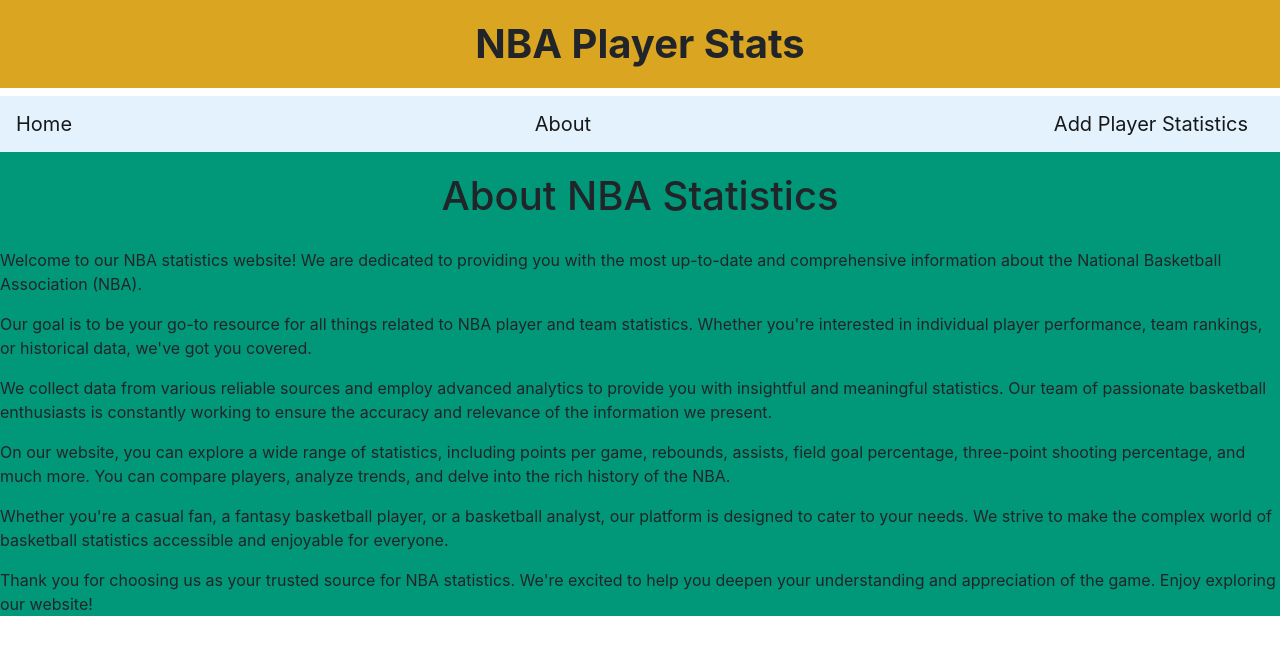
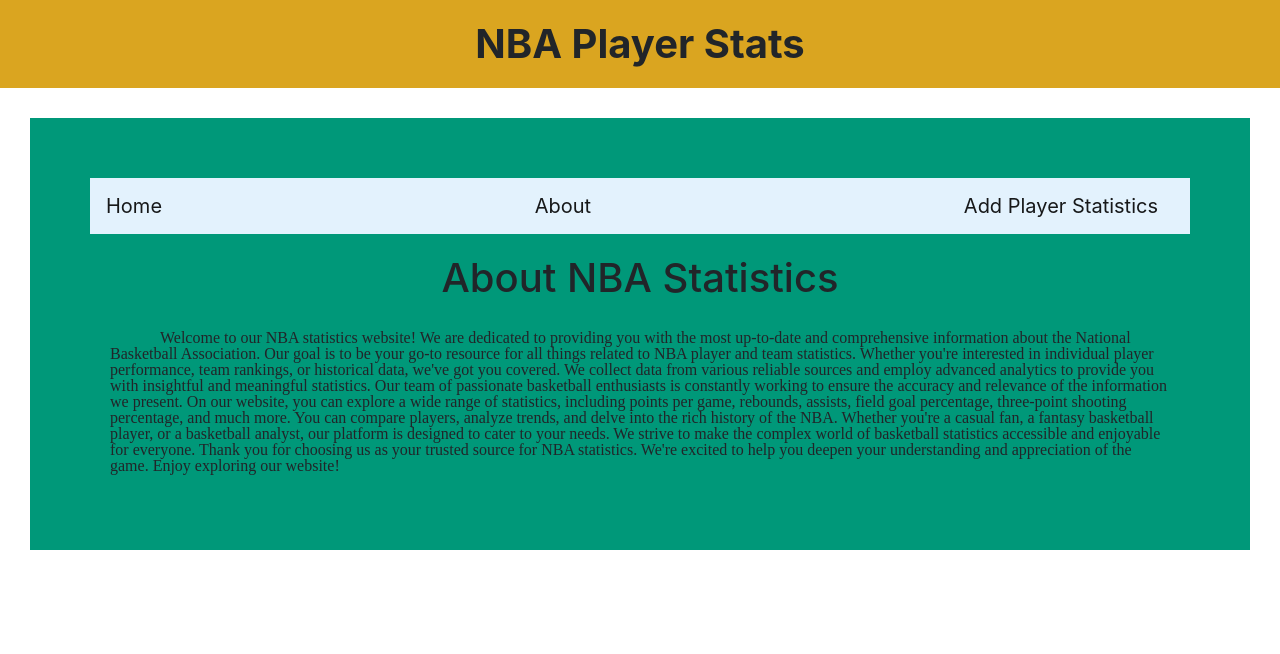
Before and after one commit to red2019cubic/flatiron-phase-2-project-frontend, a React (Create React App) app: page /about in a window 1280 px wide. Shown: the top 654 px of the page. Built offline with nearby package versions, Linux system fonts and the light colour scheme.

Commit message:
add style to about component

```diff
--- a/src/App.css
+++ b/src/App.css
@@ -1,5 +1,4 @@
 .table {
-
   border-spacing: 0;
   color: #4a4a4d;
   font: 14px/1.4 "Helvetica Neue", Helvetica, Arial, sans-serif;
@@ -11,11 +10,9 @@
   font-family: sans-serif;
   min-width: 400px;
   box-shadow: 0 0 20px rgba(0, 0, 0, 0.15);
-
 }
 
-
-nav{
+nav {
   display: flex;
   justify-content: flex-start;
   text-align: left;
@@ -23,7 +20,7 @@
   background-color: #e3f2fd;
   width: 100%;
 }
-.navlist{
+.navlist {
   background-color: gold;
   margin: 25px 0 25 0;
 }
@@ -37,12 +34,12 @@
 .table td {
   padding: 12px 15px;
 }
-h1{
+h1 {
   padding: 20px;
   text-align: center;
 }
-h3{
-  margin:50px ;
+h3 {
+  margin: 50px;
 }
 th,
 td {
@@ -73,12 +70,10 @@
   color: #009879;
 }
 
-
-
-th:nth-child(even),td:nth-child(even) {
+th:nth-child(even),
+td:nth-child(even) {
   background-color: rgba(150, 212, 212, 0.4);
 }
-
 
 .container {
   position: relative;
@@ -91,17 +86,14 @@
   left: 50%;
   transform: translate(-50%, -50%);
 }
-.header{
-
-
-  background-color:goldenrod;
+.header {
+  background-color: goldenrod;
   background-size: cover;
-
 }
-.form-inline{
+.form-inline {
   align-items: center;
 }
-.fa{
+.fa {
   align-items: center;
 }
 
@@ -113,30 +105,37 @@
   direction: center;
   border-color: rgb(228, 19, 30);
 }
-input[type=text]:focus {
+input[type="text"]:focus {
   background-color: #ddddddcb;
 
   outline: none;
-
 }
-.formdata
-{
+.formdata {
   margin-left: 35%;
   justify-content: center;
-
 }
-form
-{
+form {
   display: inline-block;
   margin-left: auto;
   margin-right: auto;
-    margin-top:25px;
+  margin-top: 25px;
   text-align: left;
+}
+#submitbtn {
+  width: 43%;
+  color:#dddddd;
+}
+.about {
+  background-color: #009879;
+  margin: 30px;
+  padding: 60px;
+}
 
+p {
+  text-indent: 50px;
+  margin-left: 20px;
+  margin-right: 20px;
+  font-family: "Verdana, Geneva, Tahoma, sans-serif";
+  line-height: 1em;
+  align-content: center;
 }
-#submitbtn{
-  width:43%
-}
-.about{
-  background-color: #009879;
-}
--- a/src/App.js
+++ b/src/App.js
@@ -1,6 +1,5 @@
 import "./App.css";
 import PlayerStats from "./component/Home";
-import NavBar from "./component/NavBar";
 import Home from "./component/Home";
 import About from "./component/About";
 
@@ -8,7 +7,6 @@
 import { BrowserRouter as Router, Route, Switch } from "react-router-dom";
 
 function App() {
-
   return (
     <div className="App">
       <header className="header">
--- a/src/component/About.js
+++ b/src/component/About.js
@@ -9,33 +9,28 @@
       <p>
         Welcome to our NBA statistics website! We are dedicated to providing you
         with the most up-to-date and comprehensive information about the
-        National Basketball Association (NBA).
-      </p>
-      <p>
+        National Basketball Association.
+
         Our goal is to be your go-to resource for all things related to NBA
         player and team statistics. Whether you're interested in individual
         player performance, team rankings, or historical data, we've got you
         covered.
-      </p>
-      <p>
+
         We collect data from various reliable sources and employ advanced
         analytics to provide you with insightful and meaningful statistics. Our
         team of passionate basketball enthusiasts is constantly working to
         ensure the accuracy and relevance of the information we present.
-      </p>
-      <p>
+
         On our website, you can explore a wide range of statistics, including
         points per game, rebounds, assists, field goal percentage, three-point
         shooting percentage, and much more. You can compare players, analyze
         trends, and delve into the rich history of the NBA.
-      </p>
-      <p>
+
         Whether you're a casual fan, a fantasy basketball player, or a
         basketball analyst, our platform is designed to cater to your needs. We
         strive to make the complex world of basketball statistics accessible and
         enjoyable for everyone.
-      </p>
-      <p>
+
         Thank you for choosing us as your trusted source for NBA statistics.
         We're excited to help you deepen your understanding and appreciation of
         the game. Enjoy exploring our website!
--- a/src/component/Home.js
+++ b/src/component/Home.js
@@ -1,6 +1,7 @@
 import React from "react";
 import { useState, useEffect } from "react";
 import NavBar from "./NavBar";
+
 
 function Home() {
   const [users, setUsers] = useState([]);
@@ -8,7 +9,7 @@
   const [search, setSearch] = useState('');
   useEffect(() => {
     setLoading(true);
-    fetch("https://flatiron-phase2-project-backend.onrender.com/playerstats")
+    fetch("https://sage-starlight-8c7eab.netlify.app/")
       .then((response) => response.json())
       .then((json) => setUsers(json))
       .finally(() => {
@@ -17,7 +18,7 @@
   }, []);
 
   const handleDelete = (id)=>{
-    fetch(`https://flatiron-phase2-project-backend.onrender.com/playerstats/${id}`,{ method: 'DELETE' })
+    fetch(`https://sage-starlight-8c7eab.netlify.app/${id}`,{ method: 'DELETE' })
 
 
 
```
Also changed, not shown: package.json (+6 -1 lines), 1 other file (tests, documents, lock files or other folders). Lines whose indentation alone changed are shown as unchanged.
